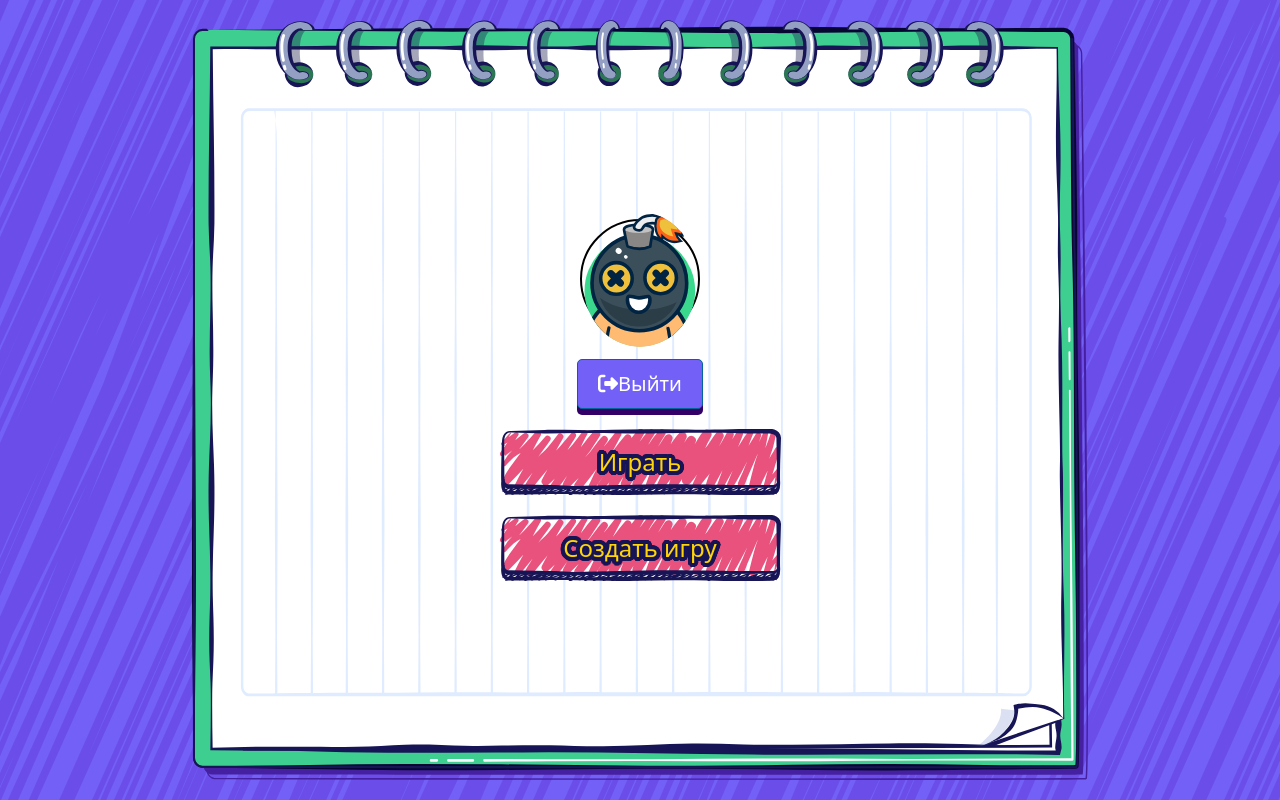
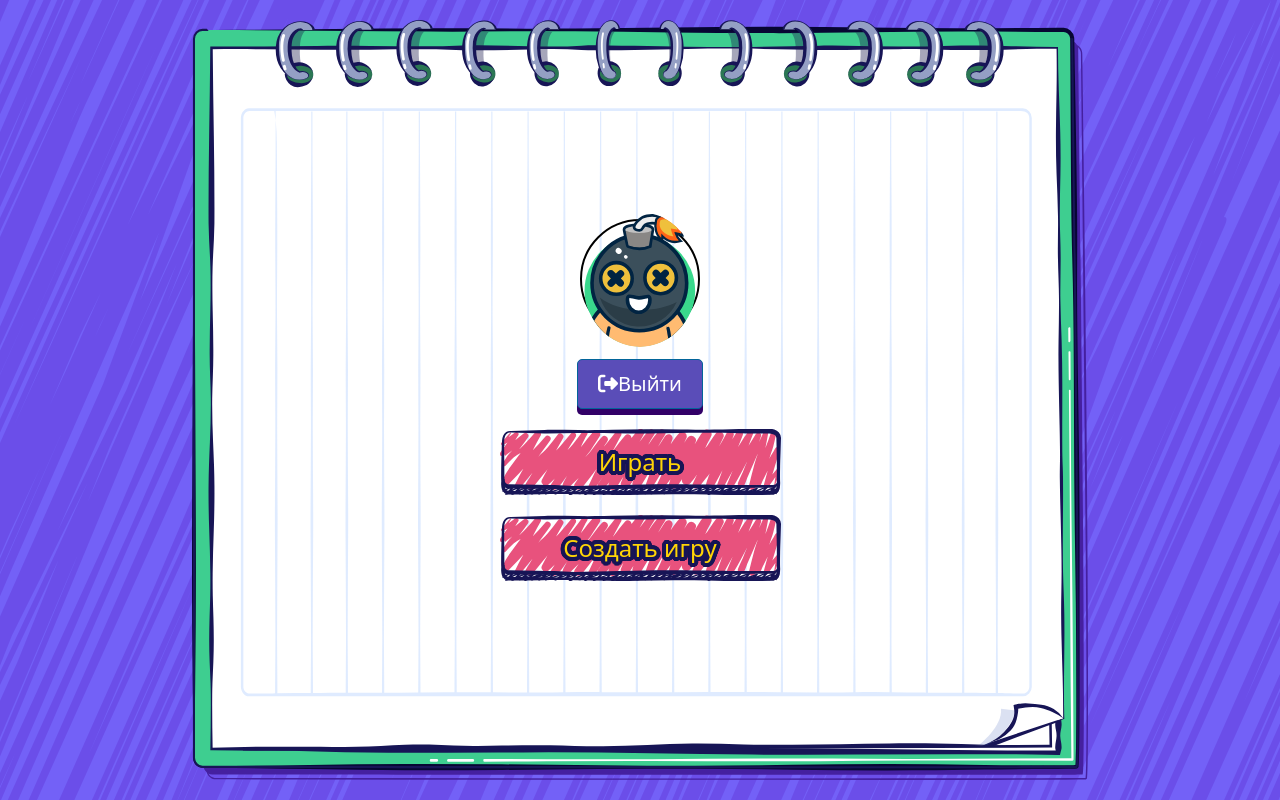
Before and after one commit to Niksha36/Draw_and_Guess, a Vue app in the folder frontend/: page / in a window 1280 px wide. In both pictures the pointer is over the button "Выйти". Built offline with nearby package versions, Linux system fonts and the light colour scheme.

Commit message:
hover for buttons :)

```diff
--- a/frontend/src/components/LoginComponent.vue
+++ b/frontend/src/components/LoginComponent.vue
@@ -65,6 +65,9 @@ button{
   border: none;
   color: #ffffff;
 }
+button:hover{
+  background: #5a4db8
+}
 a:hover{
   color: #261C5CFF!important;
   text-decoration-color: #261C5CFF !important;
--- a/frontend/src/components/RegistrationComponent.vue
+++ b/frontend/src/components/RegistrationComponent.vue
@@ -79,6 +79,9 @@ button{
   border: none;
   color: #ffffff;
 }
+button:hover{
+  background: #5a4db8
+}
 .registration-form{
   display: flex;
   flex-direction: column;
--- a/frontend/src/components/menu.vue
+++ b/frontend/src/components/menu.vue
@@ -132,7 +132,9 @@ function revertMenu() {
   background-color: #7361f7;
   box-shadow: 0px 6px 0px 0px #320067;
 }
-
+.logout:hover {
+  background-color:  #5a4db8 !important;
+}
 .avatar {
   display: flex;
   justify-content: center;
```
